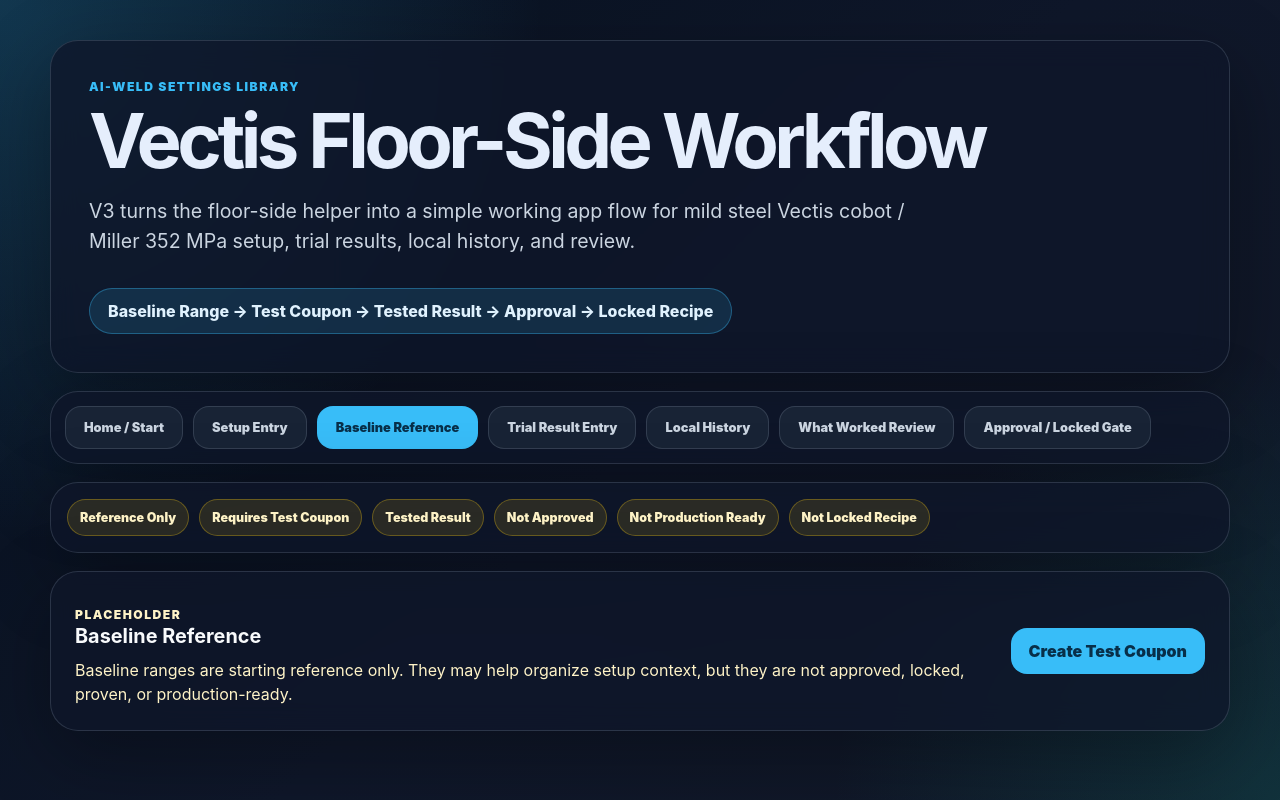
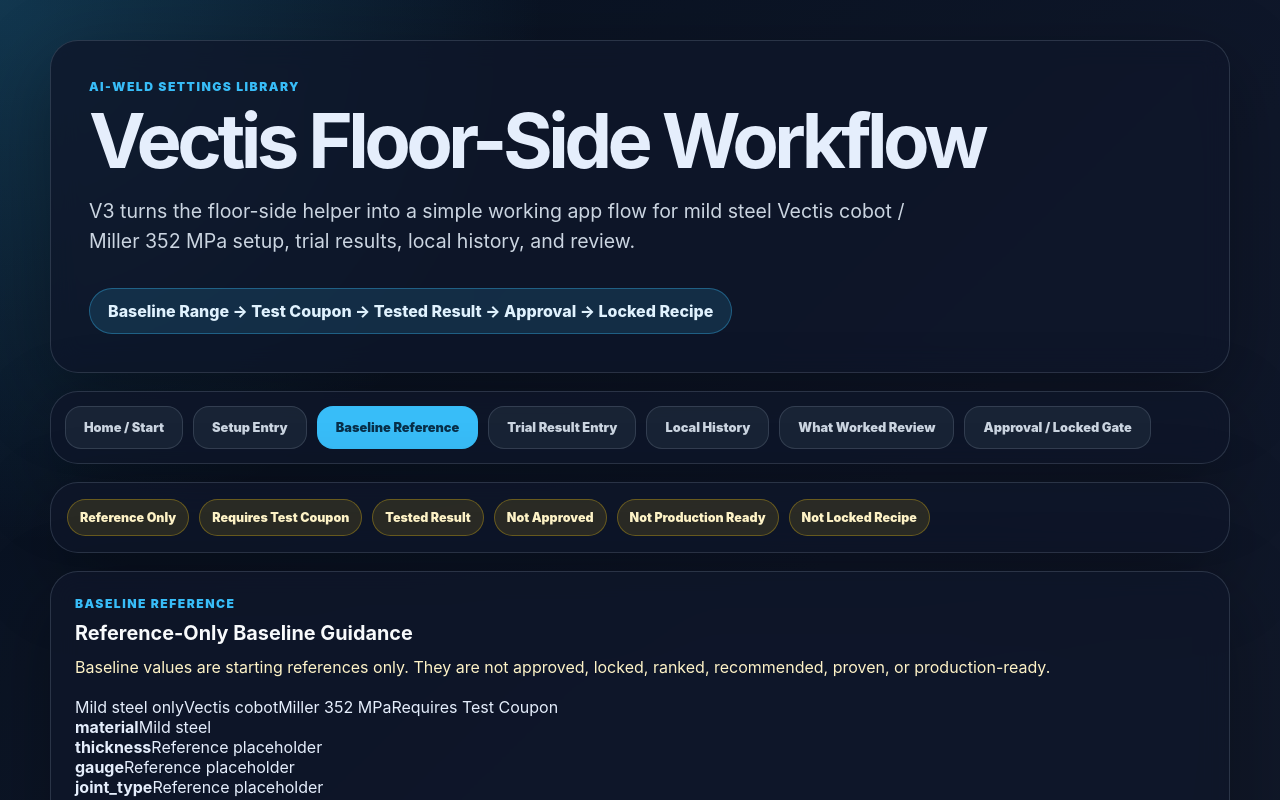
Before and after one commit to kool1160/vectis-lets-weld, a React (Vite) app: page / in a window 1280 px wide. Both pictures are taken after a click on the button "Baseline Reference". Shown: the top 800 px of the page. Built offline with nearby package versions, Linux system fonts and the light colour scheme.

Commit message:
Add V3-M3 baseline reference screen behavior

```diff
--- a/src/main.tsx
+++ b/src/main.tsx
@@ -73,6 +73,31 @@
   'Traceable ID Value',
 ];
 
+const baselineReferenceRows = [
+  ['material', 'Mild steel'],
+  ['thickness', 'Reference placeholder'],
+  ['gauge', 'Reference placeholder'],
+  ['joint_type', 'Reference placeholder'],
+  ['weld_position', 'Reference placeholder'],
+  ['wire_type', 'ER70S-6'],
+  ['wire_diameter', '.035 / .045 ER70S-6 only'],
+  ['gas', 'Shop-used mild steel gas only'],
+  ['mode', 'MIG/CV or Pulse MIG'],
+  ['wfs_low', 'Reference only'],
+  ['wfs_high', 'Reference only'],
+  ['voltage_low', 'Reference only'],
+  ['voltage_high', 'Reference only'],
+  ['trim_or_arc_length_low', 'Reference only'],
+  ['trim_or_arc_length_high', 'Reference only'],
+  ['travel_speed_low', 'Reference only'],
+  ['travel_speed_high', 'Reference only'],
+  ['weave_type', 'Reference only'],
+  ['source_label', 'SHOP_REFERENCE / MILLER_MACHINE_REFERENCE / VECTIS_MANUAL_GUARDRAIL'],
+  ['confidence_level', 'REFERENCE_ONLY'],
+  ['baseline_status', 'REFERENCE_ONLY'],
+  ['requiresTestCoupon', 'true'],
+];
+
 function FieldGrid({ fields }: { fields: string[] }) {
   return (
     <div className="field-grid">
@@ -114,6 +139,49 @@
         </label>
       ))}
     </div>
+  );
+}
+
+function BaselineReferenceScreen() {
+  return (
+    <section className="helper-grid">
+      <article className="panel wide">
+        <div className="panel-heading">
+          <p className="section-kicker">Baseline Reference</p>
+          <h2>Reference-Only Baseline Guidance</h2>
+          <p className="panel-note">
+            Baseline values are starting references only. They are not approved, locked, ranked, recommended, proven, or production-ready.
+          </p>
+        </div>
+
+        <div className="reference-summary">
+          <span>Mild steel only</span>
+          <span>Vectis cobot</span>
+          <span>Miller 352 MPa</span>
+          <span>Requires Test Coupon</span>
+        </div>
+
+        <div className="reference-table" aria-label="Baseline reference fields">
+          {baselineReferenceRows.map(([label, value]) => (
+            <div className="reference-row" key={label}>
+              <strong>{label}</strong>
+              <span>{value}</span>
+            </div>
+          ))}
+        </div>
+      </article>
+
+      <article className="panel wide review-panel">
+        <div>
+          <p className="section-kicker">Next Safe Step</p>
+          <h2>Create Test Coupon / Trial Weld</h2>
+          <p>
+            Use baseline guidance to start a test coupon or trial weld only. Tested results must be recorded before approval or locking can be considered.
+          </p>
+        </div>
+        <button type="button">Create Test Coupon</button>
+      </article>
+    </section>
   );
 }
 
@@ -202,15 +270,7 @@
         </section>
       )}
 
-      {activeScreen === 'baseline' && (
-        <section className="helper-grid">
-          <PlaceholderPanel
-            title="Baseline Reference"
-            copy="Baseline ranges are starting reference only. They may help organize setup context, but they are not approved, locked, proven, or production-ready."
-            action="Create Test Coupon"
-          />
-        </section>
-      )}
+      {activeScreen === 'baseline' && <BaselineReferenceScreen />}
 
       {activeScreen === 'trial' && (
         <section className="helper-grid">
```
